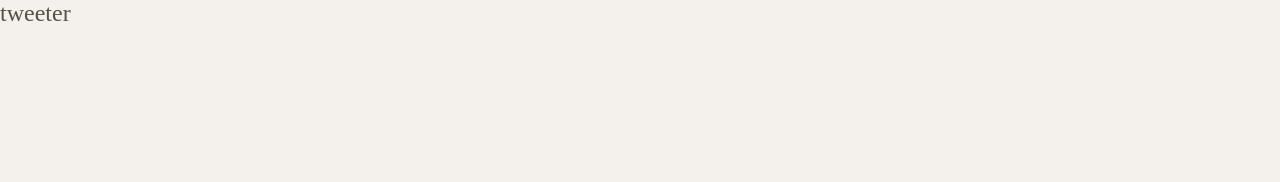
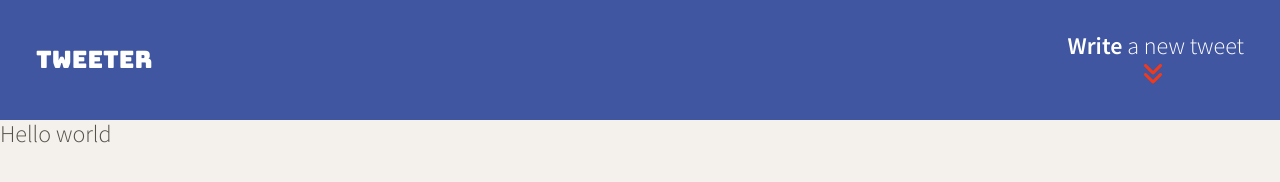
Before and after one commit to richardm1645/Tweeter2, a website: page public/index.html in a window 1280 px wide. Drawn offline with nearby package versions, Linux system fonts and the light colour scheme.

Commit message:
Add navbar icons

```diff
--- a/public/index.html
+++ b/public/index.html
@@ -6,6 +6,11 @@
 
     <!-- External CSS -->
     <link rel="stylesheet" href="https://cdnjs.cloudflare.com/ajax/libs/normalize/8.0.1/normalize.min.css" type="text/css" />
+    <link>
+    <link rel="preconnect" href="https://fonts.googleapis.com">
+    <link rel="preconnect" href="https://fonts.gstatic.com" crossorigin>
+    <link href="https://fonts.googleapis.com/css2?family=Bungee&family=Source+Sans+Pro:ital,wght@0,300;0,600;1,300;1,600&display=swap" rel="stylesheet">
+    <link rel="stylesheet" href="https://cdnjs.cloudflare.com/ajax/libs/font-awesome/6.2.0/css/all.min.css" integrity="sha512-xh6O/CkQoPOWDdYTDqeRdPCVd1SpvCA9XXcUnZS2FmJNp1coAFzvtCN9BmamE+4aHK8yyUHUSCcJHgXloTyT2A==" crossorigin="anonymous" referrerpolicy="no-referrer" />
 
     <!-- App CSS -->
     <link rel="stylesheet" href="/styles/layout.css" type="text/css" />
@@ -19,11 +24,17 @@
 
   <body>
     <!-- Top nav bar (fixed) -->
-    <nav>
-      <span>tweeter</span>
+    <nav class="navbar">
+      <span class="navbar-logo">tweeter</span>
+      <div class="navbar-links">
+        <div><strong>Write</strong> a new tweet</div>
+        <div><i class="fa-solid fa-angles-down"></i></div>
+      </div>
     </nav>
 
     <!-- Page-specific (main) content here -->
-    <main class="container"></main>
+    <main class="container">
+      Hello world
+    </main>
   </body>
 </html>
--- a/public/styles/layout.css
+++ b/public/styles/layout.css
@@ -15,11 +15,39 @@
  */
 
 body {
+  margin: 0;
+  padding: 0;
   color: #545149;
   background-color: #f4f1ec;
   font-size: 24px;
+  font-family: 'Source Sans Pro', sans-serif;
+}
+
+.navbar {
+  display: flex;
+  align-items: center;
+  color: white;
+  background-color: #4056A1;
+  height: 120px;
+  justify-content: space-between;
 }
 
 /*
- * Additional CSS can be defined below or in other CSS files, as per instructions
+ * Navbar specific CSS
  */
+
+.navbar-logo {
+  font-family: 'Bungee', cursive;
+  margin-left: 1.5em;
+  font-size: 1.5rem;
+}
+
+.navbar-links {
+  margin-right: 1.5em;
+  flex-direction: column;
+}
+
+.fa-angles-down {
+  color: #f23a1a;
+  margin-left: 75px;
+}
```
Also changed, not shown: server/data-files/initial-tweets.json (+5 -5 lines), 1 other file.
